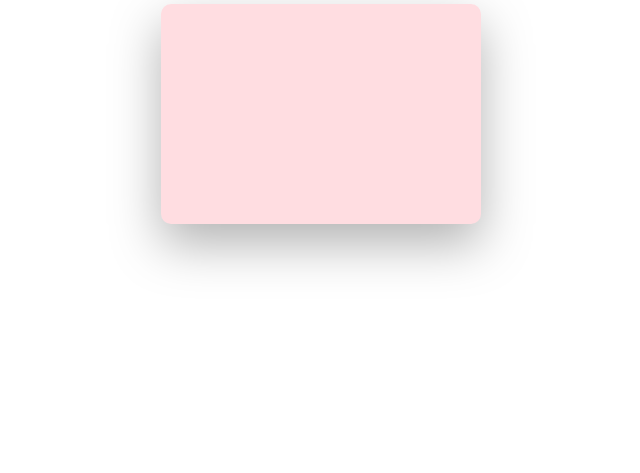
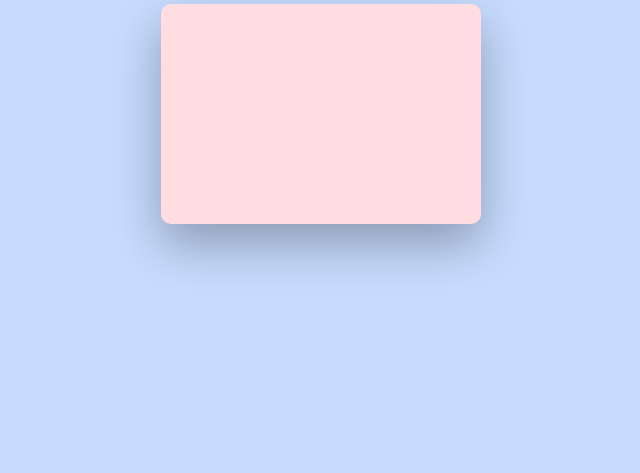
Before and after one commit to tadeodb69/Damaris, a plain HTML site: page index.html in a window 1280 px wide. Shown: the part 327-800 px from the top of the page, without its empty margins (317-957 px from the left). Drawn offline with Linux system fonts and the light colour scheme.

Commit message:
Update index.html

```diff
--- a/index.html
+++ b/index.html
@@ -14,7 +14,7 @@
       align-items: center;
       min-height: 100vh;
       font-family: 'Parisienne', cursive;
-      background: url('assets/fondo.jpg') no-repeat center/cover;
+      background: url('fondo.jpg') no-repeat center/cover;
       overflow: hidden;
     }
     h1 {
```
